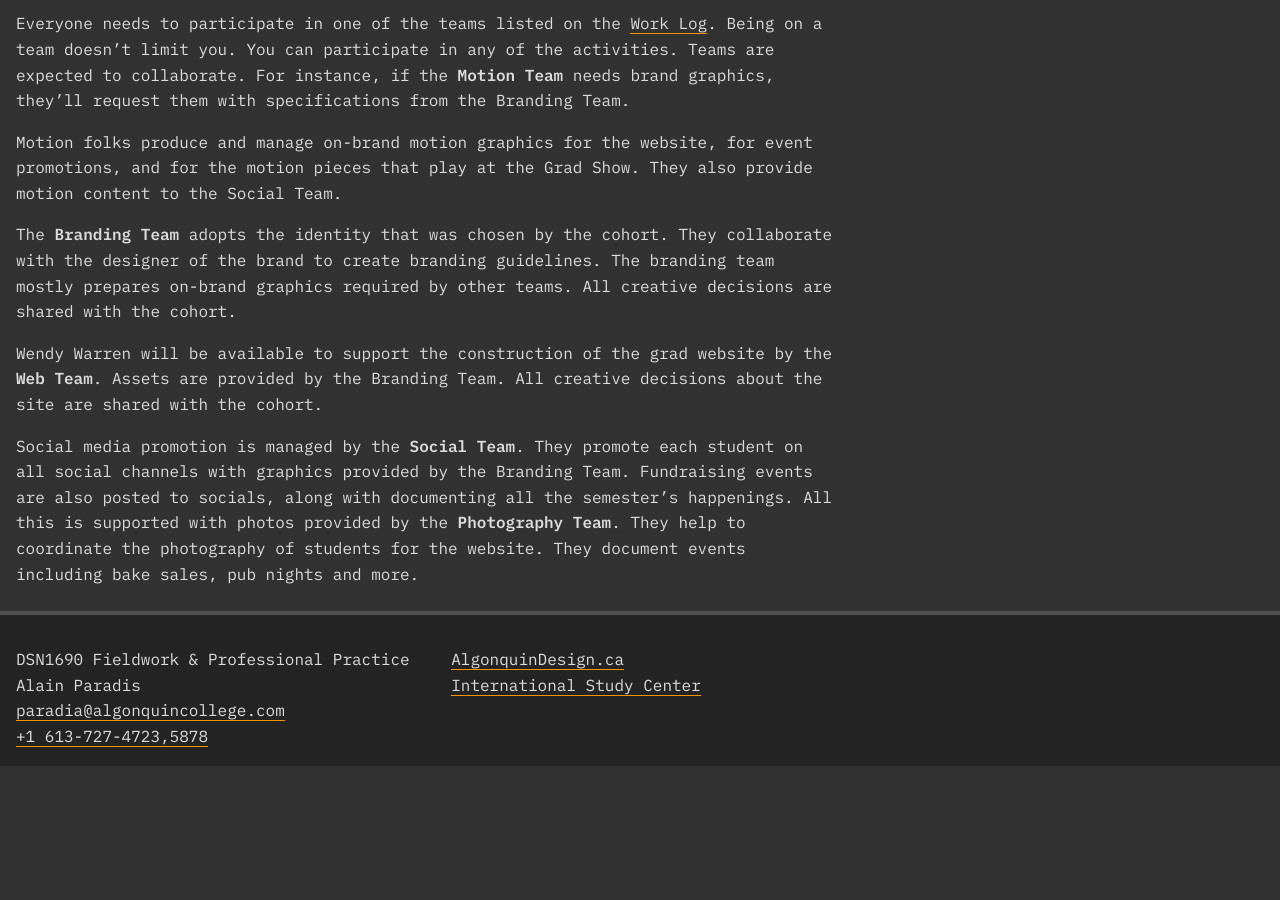
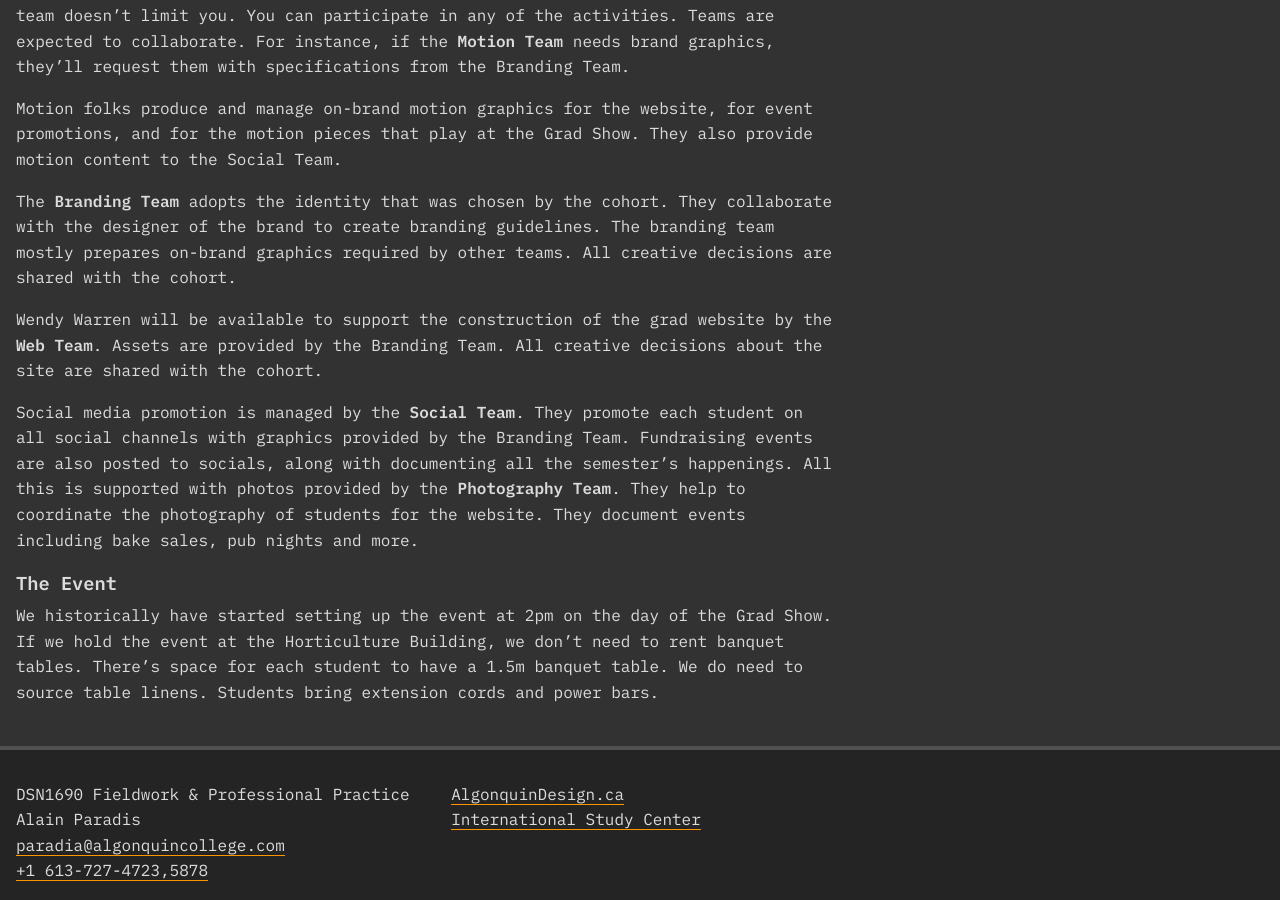
Before and after one commit to AlainParadis/wil, a Jekyll site: the page built from grad-show.md, in a window 1280 px wide and 900 px high, scrolled down 1158 px. Built offline with Jekyll 4.4.1, drawn with Linux system fonts in a browser that asks for light colours; before the commit the page ends 1924 px from its top, so only the background shows below that.

```diff
--- a/grad-show.md
+++ b/grad-show.md
@@ -35,3 +33,7 @@ The **Branding Team** adopts the identity that was chosen by the cohort. They co
 Wendy Warren will be available to support the construction of the grad website by the **Web Team**. Assets are provided by the Branding Team. All creative decisions about the site are shared with the cohort.
 
 Social media promotion is managed by the **Social Team**. They promote each student on all social channels with graphics provided by the Branding Team. Fundraising events are also posted to socials, along with documenting all the semester's happenings. All this is supported with photos provided by the **Photography Team**. They help to coordinate the photography of students for the website. They document events including bake sales, pub nights and more.
+
+### The Event
+
+We historically have started setting up the event at 2pm on the day of the Grad Show. If we hold the event at the Horticulture Building, we don't need to rent banquet tables. There's space for each student to have a 1.5m banquet table. We do need to source table linens. Students bring extension cords and power bars.
```
Also changed, not shown: other parts of grad-show.md (+0 -2 lines).
